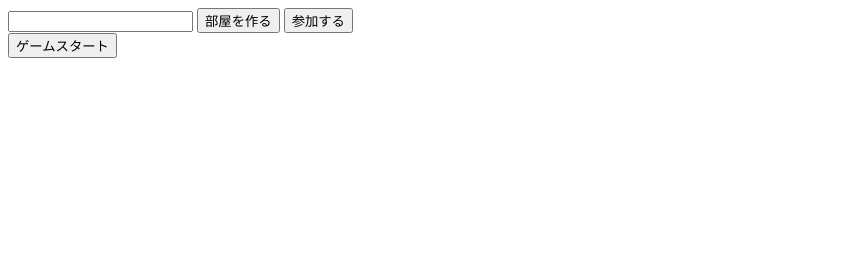
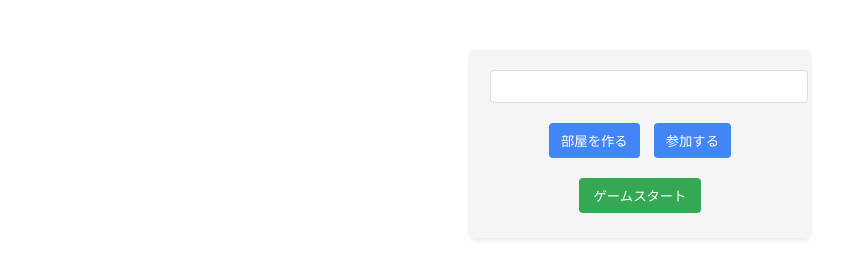
Before and after one commit to NKMAK/matter.js-test, a website built with Vite: page index.html in a window 1280 px wide. Shown: the whole page, without its empty margins (0-863 px from the left). Built offline with nearby package versions, Linux system fonts and the light colour scheme.

Commit message:
デザインの調整

```diff
--- a/index.html
+++ b/index.html
@@ -14,6 +14,8 @@
       <button id="gameStartID">ゲームスタート</button>
     </div>
 
+    <div id="myCanvas"></div>
+
     <script type="module" src="./src/slingshot.js"></script>
   </body>
 </html>
@@ -25,4 +27,46 @@
     width: 70%;
     height: 70%;
   }
+
+  #initMenuID {
+    max-width: 300px;
+    margin: 50px auto;
+    padding: 20px;
+    background: #f5f5f5;
+    border-radius: 5px;
+    box-shadow: 0 2px 5px rgba(0, 0, 0, 0.1);
+    text-align: center;
+  }
+
+  #connectID {
+    width: 100%;
+    padding: 8px;
+    margin-bottom: 15px;
+    border: 1px solid #ddd;
+    border-radius: 4px;
+  }
+
+  #createRoomID,
+  #joinRoomID,
+  #gameStartID {
+    background-color: #4285f4;
+    color: white;
+    border: none;
+    border-radius: 4px;
+    padding: 8px 12px;
+    margin: 5px;
+    cursor: pointer;
+  }
+
+  #gameStartID {
+    background-color: #34a853;
+    margin-top: 15px;
+    padding: 8px 15px;
+  }
+
+  #createRoomID:hover,
+  #joinRoomID:hover,
+  #gameStartID:hover {
+    opacity: 0.9;
+  }
 </style>
```
